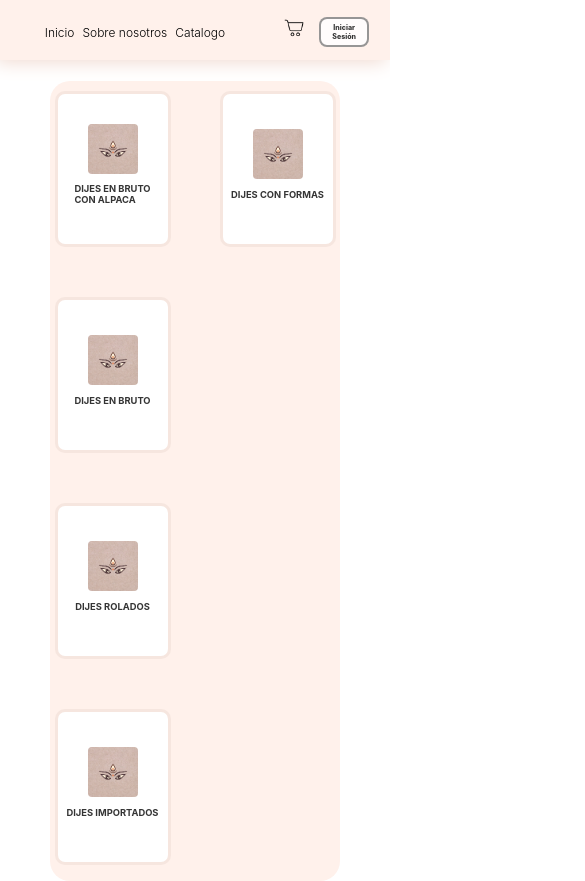
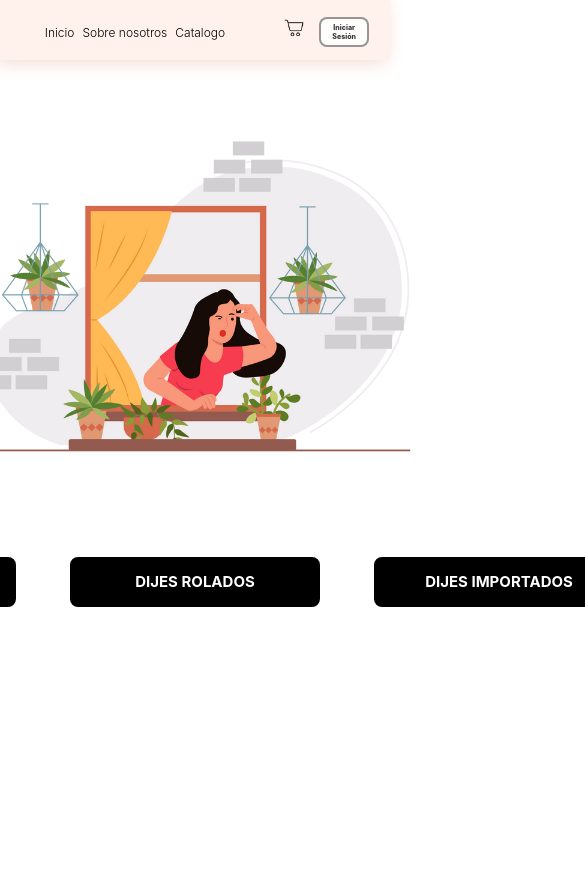
Before and after one commit to TomCostabel/ArtesanosPA, a React (Vite) app: page /Catalogo in a window 390 px wide. Shown: the top 881 px of the page, 585 px wide, since content can reach past the window. After the commit the page ends 844 px from the top, so only its background shows below. Built offline with nearby package versions, Linux system fonts and the light colour scheme.

Commit message:
categoria css

```diff
--- a/src/Components/Carrito/Carrito.css
+++ b/src/Components/Carrito/Carrito.css
@@ -130,6 +130,30 @@
     justify-content: center;
     gap: 10px;
 }
+/* --------------CARRITO VACIO-------------- */
+.container-carrito-vacio {
+    display: flex;
+    flex-direction: column;
+    align-items: center;
+    justify-content: center;
+    margin-top: 100px;
+}
+.img-carrito-vacio {
+    width: 500px;
+}
+
+.carrito-vacio-text {
+    display: flex;
+    align-items: center;
+    justify-content: center;
+    background-color: rgba(0, 0, 0, 0.76);
+    border-radius: 4px;
+    width: 450px;
+    color: white;
+    font-weight: 500;
+    font-family: "Trebuchet MS", "Lucida Sans Unicode", "Lucida Grande",
+        "Lucida Sans", Arial, sans-serif;
+}
 
 @media (max-width: 600px) {
     .container-carrito {
@@ -162,4 +186,13 @@
     .mp-logo {
         width: 60px;
     }
+
+    .img-carrito-vacio {
+        width: 300px;
+    }
+
+    .carrito-vacio-text {
+        width: 300px;
+        font-size: 16px;
+    }
 }
--- a/src/Components/Carrito/Carrito.jsx
+++ b/src/Components/Carrito/Carrito.jsx
@@ -11,6 +11,7 @@ import {
 import "../Carrito/Carrito.css";
 import { Link } from "react-router-dom";
 import img from "../../assets/img/mp.png";
+import imgCarritoVacio from "../../assets/img/carritoVacio.png";
 
 export default function Carrito() {
     const dispatch = useDispatch();
@@ -24,6 +25,7 @@ export default function Carrito() {
     return (
         <div>
             <NavBar />
+            {carritoUser?.length ? (
                 <div className="principal-carrito">
                     <div className="container-carrito">
                         {carritoUser?.map((e) => {
@@ -52,7 +54,9 @@ export default function Carrito() {
                                         <h3 className="container-titulo">
                                             {e.titulo}
                                         </h3>
-                                    <h6 className="categoria">{e.categoria}</h6>
+                                        <h6 className="categoria">
+                                            {e.categoria}
+                                        </h6>
 
                                         {/* ------------------Eliminar producto------------------ */}
                                         <h6
@@ -71,7 +75,9 @@ export default function Carrito() {
 
                                         <h6
                                             onClick={() =>
-                                            dispatch(restarUnoCantidad(data))
+                                                dispatch(
+                                                    restarUnoCantidad(data)
+                                                )
                                             }
                                             className="button-mas-menos"
                                         >
@@ -112,6 +118,17 @@ export default function Carrito() {
                         </div>
                     </div>
                 </div>
+            ) : (
+                <div className="container-carrito-vacio">
+                    <h2 className="carrito-vacio-text">
+                        Aun no agregaste productos a tu carrito
+                    </h2>
+                    <img className="img-carrito-vacio" src={imgCarritoVacio} />
+                    <h2 className="carrito-vacio-text">
+                        visita nuestro catalogo para hacerlo
+                    </h2>
+                </div>
+            )}
         </div>
     );
 }
--- a/src/Components/Catalogo/Catalogo.css
+++ b/src/Components/Catalogo/Catalogo.css
@@ -1,124 +1,50 @@
-.container-catalogo {
+.container-principal-categoria {
     display: flex;
     align-items: center;
     justify-content: center;
-
-    height: 91.5vh;
-    /* font-family: serif; */
-}
-
-.container-centrado-catalogo {
-    display: flex;
-    /* flex-wrap: wrap; */
-    align-items: center;
-    justify-content: center;
-    margin-top: -200px;
-    background-color: #fff1eb;
-    border-radius: 10px;
-    height: 400px;
-    width: 2100px;
-    gap: 40px;
+    /* background-color: red; */
+    gap: 50px;
+    margin-top: 200px;
+    user-select: none;
 }
 .card-individual-catalogo {
     display: flex;
-
     flex-direction: column;
     align-items: center;
     justify-content: center;
-    background-color: #ffffff;
     border-radius: 10px;
-    width: 200px;
-    height: 300px;
-    border: 3px solid #cc70492c;
-    transition: 0.5s;
+    height: 50px;
+    width: 250px;
+    border: 2px solid rgb(255, 255, 255);
+    background-color: rgb(0, 0, 0);
+    color: white;
+    transition: 0.3s;
     cursor: pointer;
-    color: rgba(0, 0, 0, 0.795);
-    opacity: 80%;
+    margin-top: -300px;
 }
 .card-individual-catalogo:hover {
-    border: 3px solid #cc7049bb;
+    border: 2px solid rgb(0, 0, 0);
     color: black;
-    opacity: 100%;
+    background-color: white;
 }
-.img-catalogo {
-    width: 180px;
+/* .img-catalogo {
+    width: 150px;
     border-radius: 10px;
-}
-.img-catalogo:hover {
-    opacity: 100%;
-}
+} */
 .titulo-catalogo {
-    width: 190px;
     display: flex;
     align-items: center;
     justify-content: center;
+    width: 300px;
+    height: 50px;
+    font-size: 15px;
 }
-
-@media (max-width: 1920px) {
-    .container-centrado-catalogo {
-        width: 1200px;
-        height: 800px;
-        flex-wrap: wrap;
-        margin-top: 150px;
-    }
+.img-catalogo-inicio {
+    width: 600px;
 }
-@media (max-width: 1200px) {
-    .container-centrado-catalogo {
-        width: 700px;
-        height: 1500px;
-        /* gap: 10px; */
-        margin-top: 900px;
-    }
-    .card-individual-catalogo {
-        opacity: 100%;
-    }
+.container-principal {
+    display: flex;
+    flex-direction: column;
+    justify-content: center;
+    align-items: center;
 }
-@media (max-width: 700px) {
-    .container-centrado-catalogo {
-        width: 400px;
-        height: 2100px;
-        flex-wrap: nowrap;
-        flex-direction: column;
-
-        margin-top: 1500px;
-    }
-    .card-individual-catalogo {
-        width: 200px;
-        height: 250px;
-        font-size: 12px;
-    }
-
-    .img-catalogo {
-        width: 100px;
-    }
-}
-@media (max-width: 420px) {
-    .container-centrado-catalogo {
-        width: 290px;
-        height: 800px;
-        flex-wrap: wrap;
-        border-radius: 20px;
-        justify-content: start;
-        /* flex-direction: column; */
-
-        margin-top: 70px;
-    }
-    .card-individual-catalogo {
-        width: 110px;
-        height: 150px;
-        font-size: 8px;
-        border-radius: 10px;
-        margin-top: 10px;
-    }
-
-    .img-catalogo {
-        width: 50px;
-        border-radius: 4px;
-    }
-}
-
-@media (max-height: 741px) {
-    .container-centrado-catalogo {
-        margin-top: 270px;
-    }
-}
--- a/src/Components/Catalogo/Catalogo.jsx
+++ b/src/Components/Catalogo/Catalogo.jsx
@@ -2,7 +2,7 @@ import React, { useState } from "react";
 import NavBar from "../NavBar/NavBar";
 import Loading from "../Loading/Loading";
 import "../Catalogo/Catalogo.css";
-import img from "../../assets/img/artesanosLogo.jpg";
+import imgCatalogo from "../../assets/img/catalogo.png";
 import { Link } from "react-router-dom";
 // import Productos from "../../productos.json";
 
@@ -19,53 +19,57 @@ export default function Catalogo() {
             ) : (
                 <div>
                     <NavBar />
-                    <div className="container-catalogo">
-                        <div className="container-centrado-catalogo">
-                            <Link to="/Catalogo/DijesEnBrutoConAlpaca">
+                    <div className="container-principal">
+                        <img
+                            className="img-catalogo-inicio"
+                            src={imgCatalogo}
+                        />
+                        <div className="container-principal-categoria">
+                            {/* <Link to="/Catalogo/DijesEnBrutoConAlpaca"> */}
                             <div className="card-individual-catalogo">
-                                    <img className="img-catalogo" src={img} />
+                                {/* <img className="img-catalogo" src={img} /> */}
 
                                 <h3 className="titulo-catalogo">
-                                        DIJES EN BRUTO
-                                        <br /> CON ALPACA
+                                    DIJES EN BRUTO CON ALPACA
                                 </h3>
                             </div>
-                            </Link>
-                            <Link to="/Catalogo/DijesEnBruto">
+                            {/* </Link> */}
+                            {/* <Link to="/Catalogo/DijesEnBruto"> */}
                             <div className="card-individual-catalogo">
-                                    <img className="img-catalogo" src={img} />
+                                {/* <img className="img-catalogo" src={img} /> */}
 
                                 <h3 className="titulo-catalogo">
                                     DIJES EN BRUTO
                                 </h3>
                             </div>
-                            </Link>
-                            <Link to="/Catalogo/DijesRolados">
+                            {/* </Link> */}
+                            {/* <Link to="/Catalogo/DijesRolados"> */}
                             <div className="card-individual-catalogo">
-                                    <img className="img-catalogo" src={img} />
+                                {/* <img className="img-catalogo" src={img} /> */}
 
                                 <h3 className="titulo-catalogo">
                                     DIJES ROLADOS
                                 </h3>
                             </div>
-                            </Link>
-                            <Link to="/Catalogo/DijesImportados">
+                            {/* </Link> */}
+
+                            {/* <Link to="/Catalogo/DijesImportados"> */}
                             <div className="card-individual-catalogo">
-                                    <img className="img-catalogo" src={img} />
+                                {/* <img className="img-catalogo" src={img} /> */}
 
                                 <h3 className="titulo-catalogo">
                                     DIJES IMPORTADOS
                                 </h3>
                             </div>
-                            </Link>
-                            <Link to="/Catalogo/DijesConFormas">
+                            {/* </Link> */}
+                            {/* <Link to="/Catalogo/DijesConFormas"> */}
                             <div className="card-individual-catalogo">
-                                    <img className="img-catalogo" src={img} />
+                                {/* <img className="img-catalogo" src={img} /> */}
                                 <h3 className="titulo-catalogo">
                                     DIJES CON FORMAS
                                 </h3>
                             </div>
-                            </Link>
+                            {/* </Link> */}
                         </div>
                     </div>
                 </div>
```
Also changed, not shown: src/assets/img/carritoVacio.png (added), src/assets/img/catalogo.png (added). Lines whose indentation alone changed are shown as unchanged.
